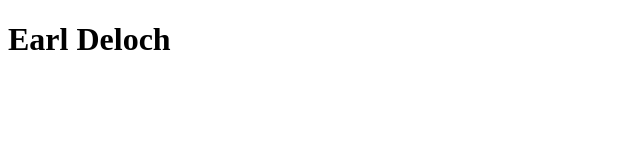
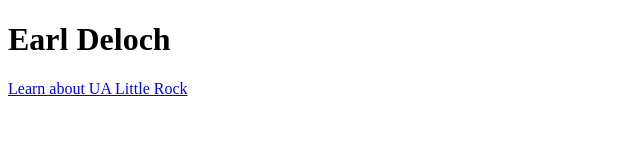
Before and after one commit to EarlDeloch/ifsc-1310, a plain HTML site: page index.html in a window 1280 px wide. Shown: the whole page, without its empty margins (0-640 px from the left). Drawn offline with Linux system fonts and the light colour scheme.

Commit message:
Adding link to homepaage

```diff
--- a/index.html
+++ b/index.html
@@ -11,6 +11,7 @@
 </head>
 
 <body>
-  <h1>Earl Deloch</h1>
+    <h1>Earl Deloch</h1>
+    <a href="prototype.html" title="Learn about UA Little Rock">Learn about UA Little Rock</a>
 </body>
 </html>
```
